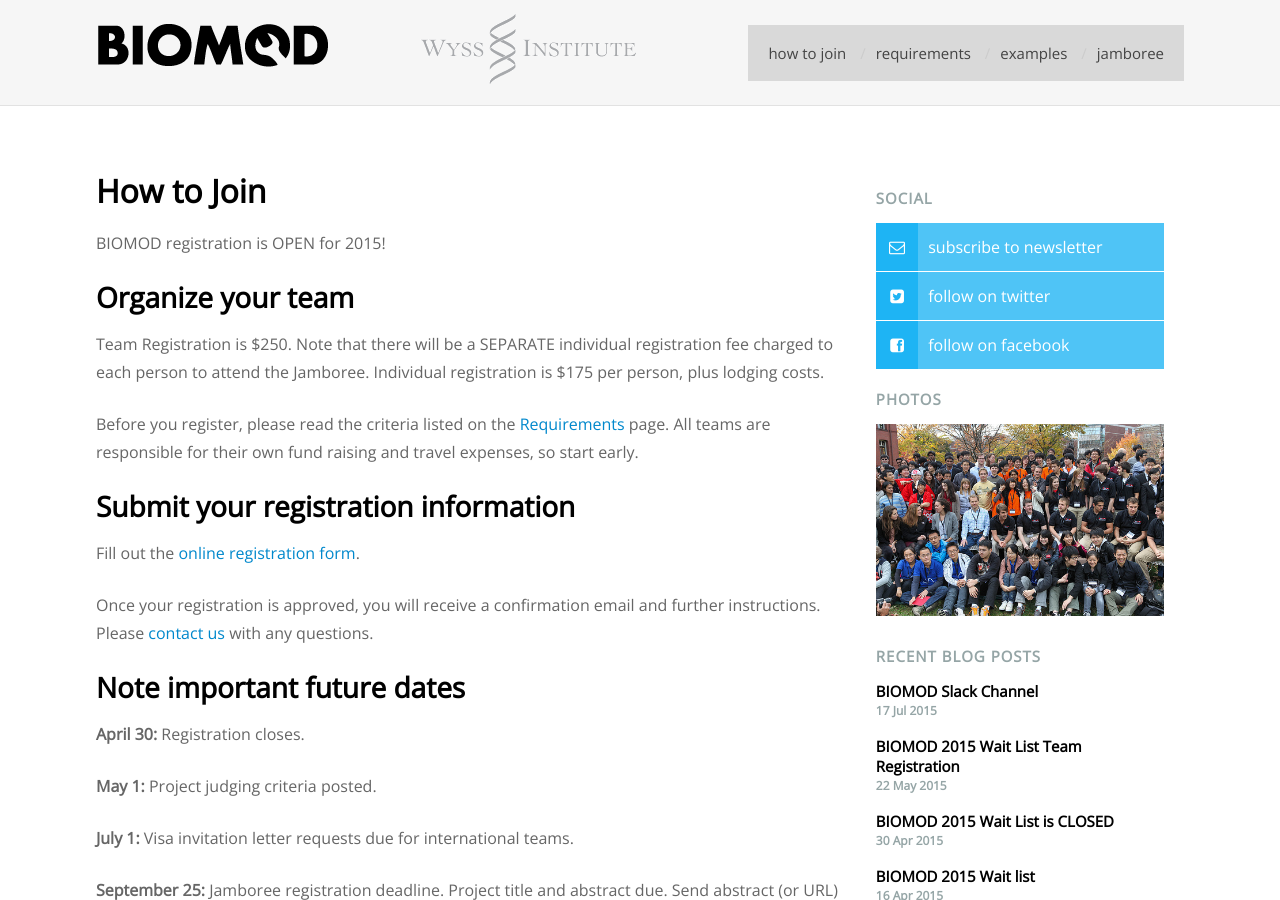
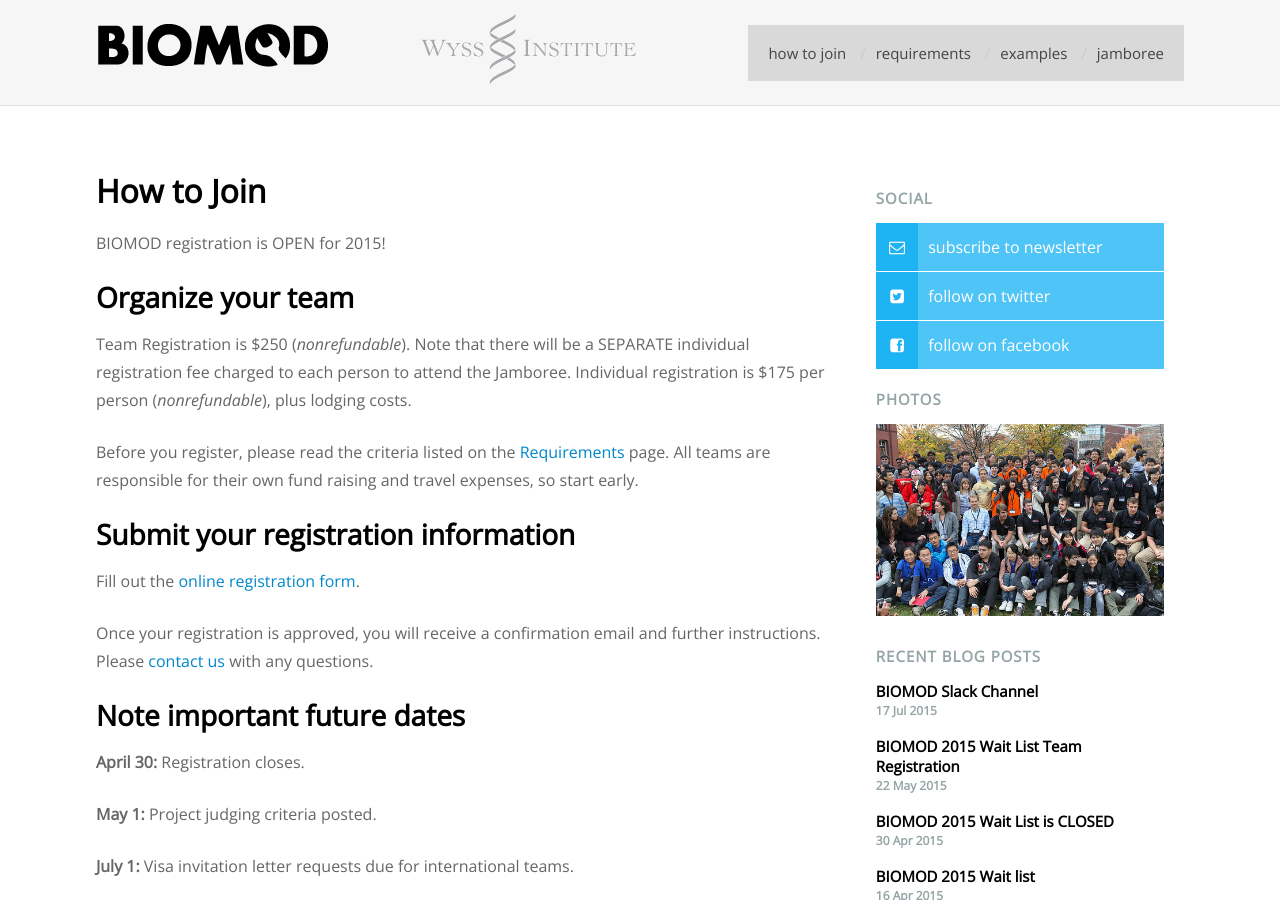
Before and after one commit to sdouglas/biomod, a Jekyll site: the page built from how-join/index.md, in a window 1280 px wide and 900 px high. Built offline with Jekyll 4.4.1, drawn with Linux system fonts in a browser that asks for light colours; nearby versions of some CDN libraries; Markdown is read by kramdown in place of the engine named in the settings.

Commit message:
fees are nonrefundable

```diff
--- a/how-join/index.md
+++ b/how-join/index.md
@@ -9,7 +9,7 @@
 
 ## Organize your team
 
-Team Registration is $250. Note that there will be a SEPARATE individual registration fee charged to each person to attend the Jamboree. Individual registration is $175 per person, plus lodging costs.
+Team Registration is $250 (*nonrefundable*). Note that there will be a SEPARATE individual registration fee charged to each person to attend the Jamboree. Individual registration is $175 per person (*nonrefundable*), plus lodging costs.
 
 Before you register, please read the criteria listed on the [Requirements](/requirements) page. All teams are responsible for their own fund raising and travel expenses, so start early.
 
```
Also changed, not shown: requirements/index.md (+1 -1 lines).
